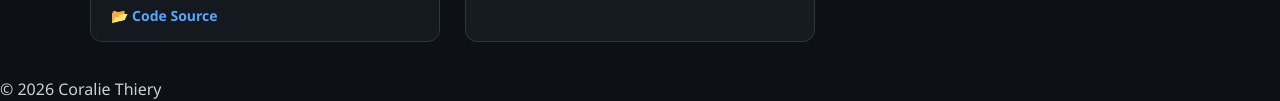
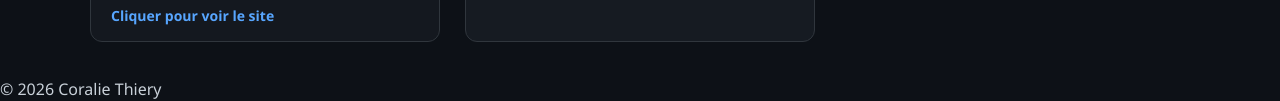
Before and after one commit to CrlThr/CrlThr.github.io, a plain HTML site: page index.html in a window 1280 px wide. Shown: the part 1989-2090 px from the top of the page. Drawn offline with Linux system fonts and the light colour scheme.

Commit message:
update link

```diff
--- a/index.html
+++ b/index.html
@@ -192,7 +192,7 @@
                 <div class="tags"><span class="tag">Web</span><span class="tag">Stage</span></div>
                 <p>Stage de développement web moderne sur l'art japonais, réalisé pour notre professeure de Japonais.</p>
             </div>
-            <div class="card-footer"><a href="https://github.com/ObsiNoa/Minato">📂 Code Source</a></div>
+            <div class="card-footer"><a href="https://www.minatokai.org"> Cliquer pour voir le site</a></div>
         </article>
 
         <article class="card">
```
